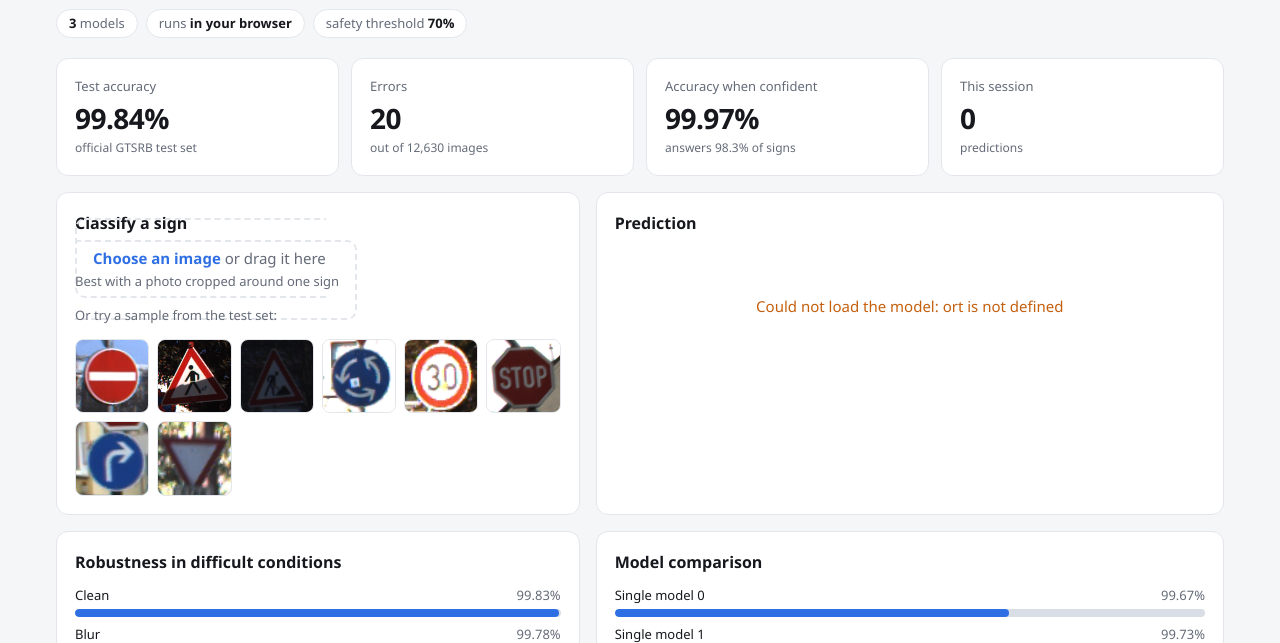
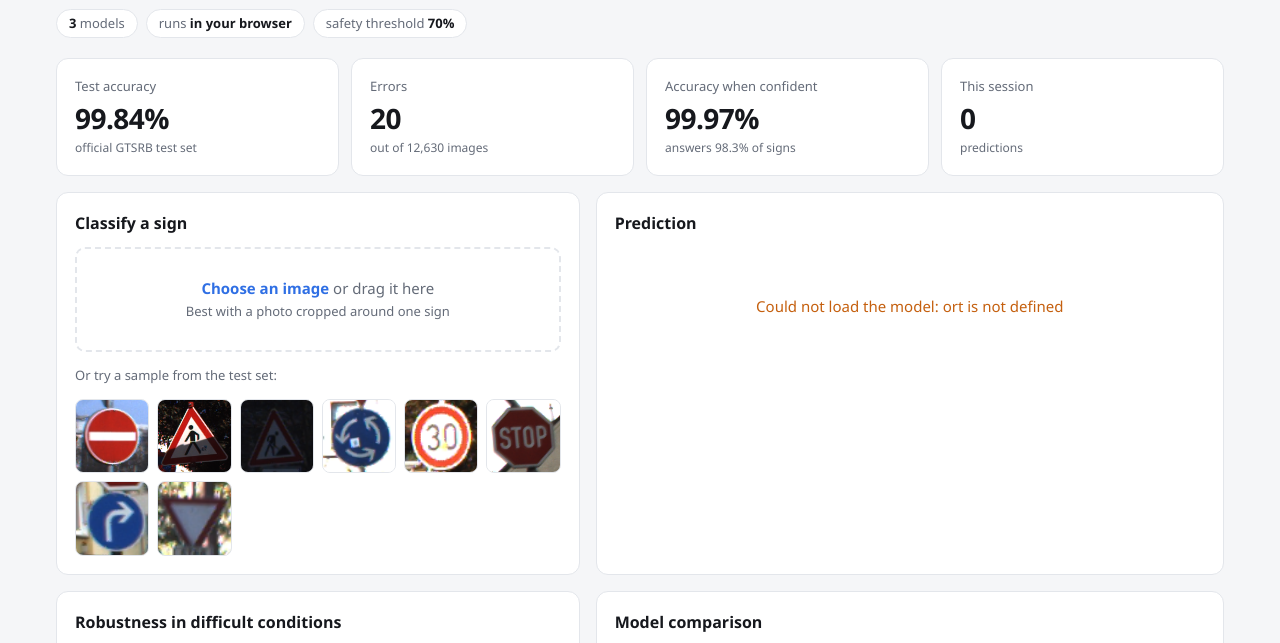
Before and after one commit to MVSanjayNiranjan/TrafficSign, a plain HTML site: page docs/index.html in a window 1280 px wide. Shown: the part 91-734 px from the top of the page. Drawn offline with Linux system fonts and the light colour scheme.

Commit message:
Fix upload box overlapping the 'Classify a sign' heading
Co-Authored-By: Claude Opus 5.5 <noreply@anthropic.com>

```diff
--- a/docs/index.html
+++ b/docs/index.html
@@ -35,7 +35,7 @@
   .kpi .note { color: var(--muted); font-size: 12px; }
   .grid2 { display: grid; grid-template-columns: 1fr 1.2fr; gap: 16px; margin-bottom: 16px; }
   h2 { font-size: 16px; margin: 0 0 12px; }
-  .drop { border: 2px dashed var(--line); border-radius: 10px; padding: 28px 16px; text-align: center; cursor: pointer;
+  .drop { display: block; border: 2px dashed var(--line); border-radius: 10px; padding: 28px 16px; text-align: center; cursor: pointer;
           color: var(--muted); transition: border-color .15s, background .15s; }
   .drop:hover, .drop.over { border-color: var(--accent); background: var(--accent-soft); }
   .drop strong { color: var(--accent); }
```
Also changed, not shown: templates/index.html (+1 -1 lines).
